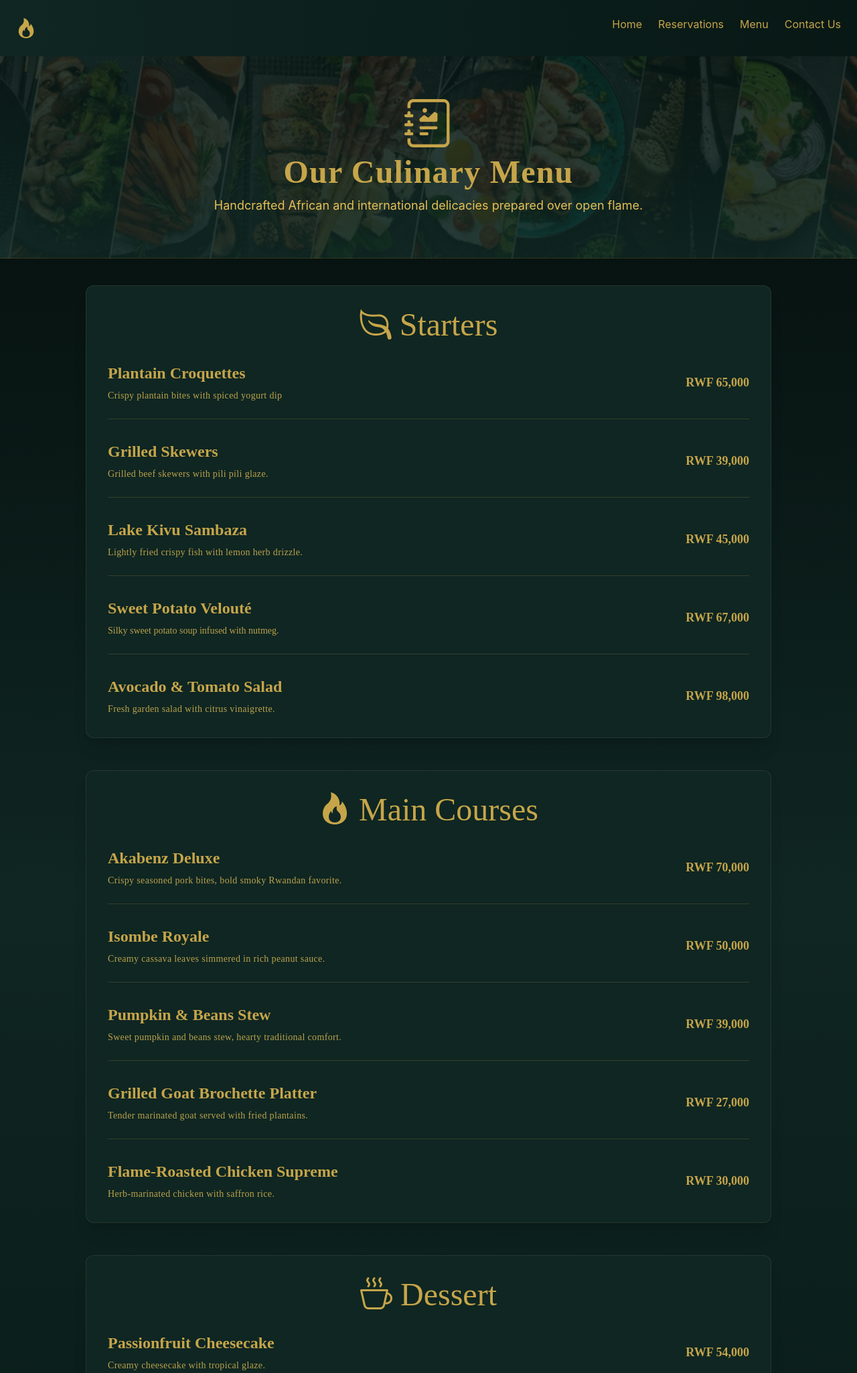
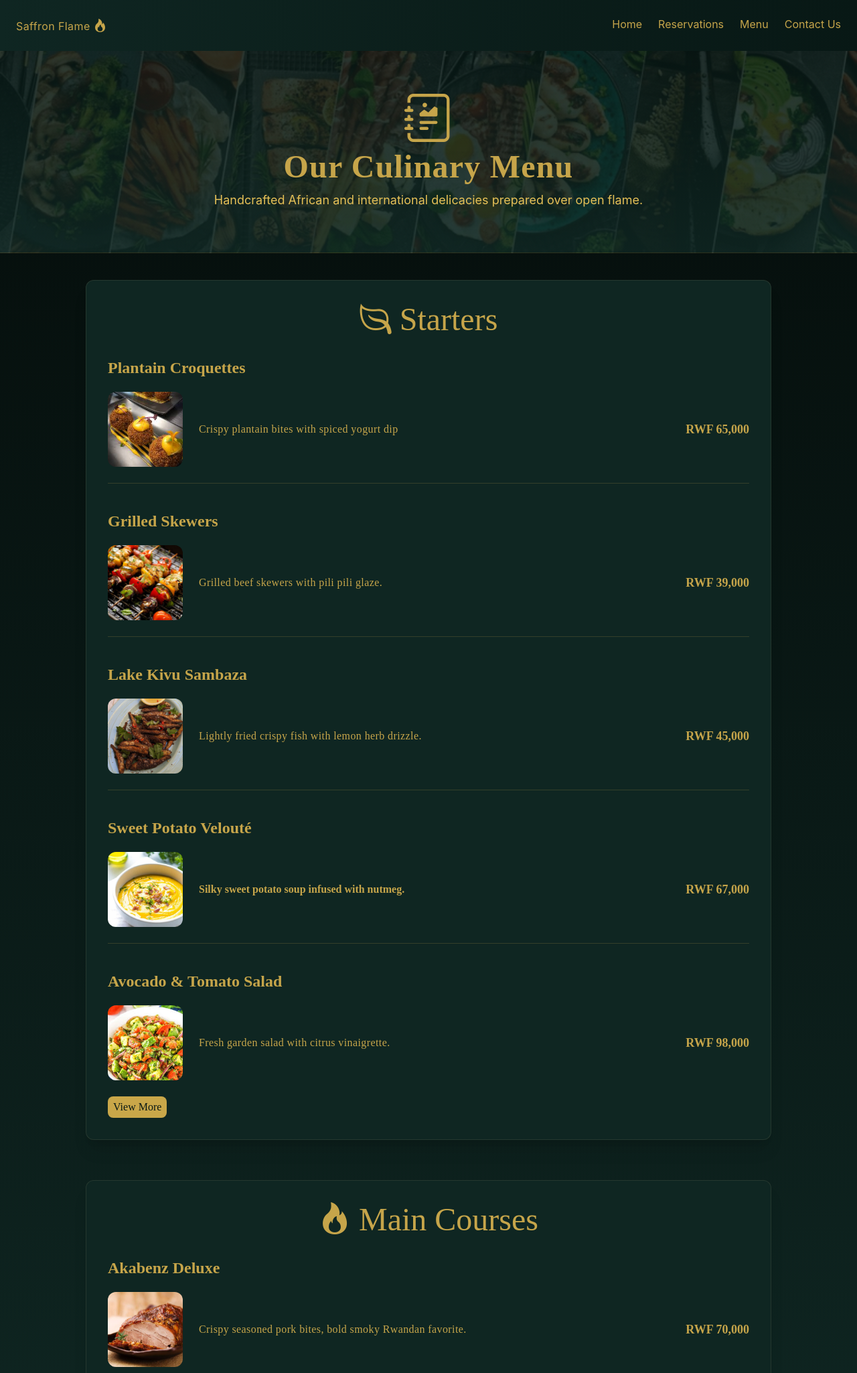
Before and after one commit to linda-ic/Saffron-Flame-Restaurant, a Django app: page /menu/ in a window 1280 px wide. Shown: the top 2050 px of the page at 67% size. Run offline with Django 5.2, Linux system fonts and the light colour scheme.

Commit message:
Added pictures to menu.html and made the meal names links

```diff
--- a/templates/core/menu.html
+++ b/templates/core/menu.html
@@ -17,129 +17,189 @@
         </div>
     </section>
 
-    <!-- STARTERS (CARD 1) -->
-    <div class="bg-[#0F2622] max-w-5xl rounded-xl shadow-xl border border-[#e8d5a0]/10 md:mx-auto mx-4 p-8 font-[PlayfairDisplay] mb-12">
+    <!--  STARTERS  -->
+    <div class="bg-[#0F2622] max-w-5xl rounded-xl shadow-xl border border-[#e8d5a0]/10 md:mx-auto mx-4 p-8 font-[PlayfairDisplay]">
         <h2 class="text-center text-5xl mb-8"><i class="bi bi-leaf"></i> Starters</h2>
         <div>
-            <div class="flex items-center justify-between mb-8 border-b border-[#C6A54A]/20 pb-6">
-                <div>
-                    <h3 class="font-semibold text-2xl mb-2">Plantain Croquettes</h3>
-                    <p class="tracking-wide text-sm text-[#e6c057]/80">Crispy plantain bites with spiced yogurt dip</p>
+            <h3 class="font-semibold text-2xl mb-5">
+                <a href="#" class="hover:underline cursor-pointer text-inherit">Plantain Croquettes</a>
+            </h3>
+            <div class="flex items-center justify-between mb-10 border-b border-[#C6A54A]/20 pb-6">
+                <div class="flex items-center gap-6 flex-col md:flex-row">
+                    <img src="{% static 'images/plantaincr.jpg' %}" alt="PLANTAIN CROQUETTES" class="w-28 h-28 rounded-xl object-cover cursor-pointer">
+                    <p class="tracking-wide">Crispy plantain bites with spiced yogurt dip</p>
                 </div>
                 <p class="text-lg font-semibold">RWF 65,000</p>
             </div>
-            <div class="flex items-center justify-between mb-8 border-b border-[#C6A54A]/20 pb-6">
-                <div>
-                    <h3 class="font-semibold text-2xl mb-2">Grilled Skewers</h3>
-                    <p class="tracking-wide text-sm text-[#e6c057]/80">Grilled beef skewers with pili pili glaze.</p>
+
+            <h3 class="font-semibold text-2xl mb-5 mt-5">
+                <a href="#" class="hover:underline cursor-pointer text-inherit">Grilled Skewers</a>
+            </h3>
+            <div class="flex items-center justify-between mb-10 border-b border-[#C6A54A]/20 pb-6">
+                <div class="flex items-center gap-6 flex-col md:flex-row">
+                    <img src="{% static 'images/grilled-skewers.jpg' %}" alt="GRILLED SKEWERS" class="w-28 h-28 rounded-xl object-cover cursor-pointer">
+                    <p class="tracking-wide">Grilled beef skewers with pili pili glaze.</p>
                 </div>
                 <p class="text-lg font-semibold">RWF 39,000</p>
             </div>
-            <div class="flex items-center justify-between mb-8 border-b border-[#C6A54A]/20 pb-6">
-                <div>
-                    <h3 class="font-semibold text-2xl mb-2">Lake Kivu Sambaza</h3>
-                    <p class="tracking-wide text-sm text-[#e6c057]/80">Lightly fried crispy fish with lemon herb drizzle.</p>
+
+            <h3 class="font-semibold text-2xl mb-5 mt-5">
+                <a href="#" class="hover:underline cursor-pointer text-inherit">Lake Kivu Sambaza</a>
+            </h3>
+            <div class="flex items-center justify-between mb-10 border-b border-[#C6A54A]/20 pb-6">
+                <div class="flex items-center gap-6 flex-col md:flex-row">
+                    <img src="{% static 'images/sambaza.jpg' %}" alt="FRIED SAMBAZA" class="w-28 h-28 rounded-xl object-cover cursor-pointer">
+                    <p class="tracking-wide">Lightly fried crispy fish with lemon herb drizzle.</p>
                 </div>
                 <p class="text-lg font-semibold">RWF 45,000</p>
             </div>
-            <div class="flex items-center justify-between mb-8 border-b border-[#C6A54A]/20 pb-6">
-                <div>
-                    <h3 class="font-semibold text-2xl mb-2">Sweet Potato Velouté</h3>
-                    <p class="text-sm text-[#e6c057]/80">Silky sweet potato soup infused with nutmeg.</p>
+
+            <h3 class="font-semibold text-2xl mb-5 mt-5">
+                <a href="#" class="hover:underline cursor-pointer text-inherit">Sweet Potato Velouté</a>
+            </h3>
+            <div class="flex items-center justify-between mb-10 border-b border-[#C6A54A]/20 pb-6">
+                <div class="flex items-center gap-6 flex-col md:flex-row">
+                    <img src="{% static 'images/sweet-potato.jpg' %}" alt="SWEET POTATO VELOUTE" class="w-28 h-28 rounded-xl object-cover cursor-pointer">
+                    <p class="font-semibold">Silky sweet potato soup infused with nutmeg.</p>
                 </div>
                 <p class="text-lg font-semibold">RWF 67,000</p>
             </div>
+
+            <h3 class="font-semibold text-2xl mb-5 mt-5">
+                <a href="#" class="hover:underline cursor-pointer text-inherit">Avocado & Tomato Salad</a>
+            </h3>
             <div class="flex items-center justify-between">
-                <div>
-                    <h3 class="font-semibold text-2xl mb-2">Avocado & Tomato Salad</h3>
-                    <p class="tracking-wide text-sm text-[#e6c057]/80">Fresh garden salad with citrus vinaigrette.</p>
+                <div class="flex items-center gap-6 flex-col md:flex-row">
+                    <img src="{% static 'images/avocado-salad.jpg' %}" alt="AVOCADO SALAD" class="w-28 h-28 rounded-xl object-cover cursor-pointer">
+                    <p class="tracking-wide">Fresh garden salad with citrus vinaigrette.</p>
                 </div>
                 <p class="text-lg font-semibold">RWF 98,000</p>
             </div>
         </div>
+        <button class="cursor-pointer bg-[#c9a749] text-[#081815] rounded-lg py-1 px-2 mt-6 hover:scale-105 transition"><a href="#">View More</a></button>
     </div>
 
-    <!-- MAIN COURSES (CARD 2) -->
-    <div class="bg-[#0F2622] max-w-5xl rounded-xl shadow-xl border border-[#e8d5a0]/10 md:mx-auto mx-4 p-8 font-[PlayfairDisplay] mb-12">
+    <!-- MAIN COURSES -->
+    <div class="bg-[#0F2622] max-w-5xl rounded-xl shadow-xl border border-[#e8d5a0]/10 md:mx-auto mx-4 p-8 font-[PlayfairDisplay] mt-15 mb-15">
         <h2 class="text-center text-5xl mb-8"><i class="bi bi-fire"></i> Main Courses</h2>
         <div>
-            <div class="flex items-center justify-between mb-8 border-b border-[#C6A54A]/20 pb-6">
-                <div>
-                    <h3 class="font-semibold text-2xl mb-2">Akabenz Deluxe</h3>
-                    <p class="tracking-wide text-sm text-[#e6c057]/80">Crispy seasoned pork bites, bold smoky Rwandan favorite.</p>
+            <h3 class="font-semibold text-2xl mb-5">
+                <a href="#" class="hover:underline cursor-pointer text-inherit">Akabenz Deluxe</a>
+            </h3>
+            <div class="flex items-center justify-between mb-10 border-b border-[#C6A54A]/20 pb-6">
+                <div class="flex items-center gap-6 flex-col md:flex-row">
+                    <img src="{% static 'images/pork.jpg' %}" alt="AKABENZ" class="w-28 h-28 rounded-xl object-cover cursor-pointer">
+                    <p class="tracking-wide">Crispy seasoned pork bites, bold smoky Rwandan favorite.</p>
                 </div>
                 <p class="text-lg font-semibold">RWF 70,000</p>
             </div>
-            <div class="flex items-center justify-between mb-8 border-b border-[#C6A54A]/20 pb-6">
-                <div>
-                    <h3 class="font-semibold text-2xl mb-2">Isombe Royale</h3>
-                    <p class="tracking-wide text-sm text-[#e6c057]/80">Creamy cassava leaves simmered in rich peanut sauce.</p>
+
+            <h3 class="font-semibold text-2xl mb-5 mt-5">
+                <a href="#" class="hover:underline cursor-pointer text-inherit">Isombe Royale</a>
+            </h3>
+            <div class="flex items-center justify-between mb-10 border-b border-[#C6A54A]/20 pb-6">
+                <div class="flex items-center gap-6 flex-col md:flex-row">
+                    <img src="{% static 'images/isombe.jpg' %}" alt="ISOMBE" class="w-28 h-28 rounded-xl object-cover cursor-pointer">
+                    <p class="tracking-wide">Creamy cassava leaves simmered in rich peanut sauce.</p>
                 </div>
                 <p class="text-lg font-semibold">RWF 50,000</p>
             </div>
-            <div class="flex items-center justify-between mb-8 border-b border-[#C6A54A]/20 pb-6">
-                <div>
-                    <h3 class="font-semibold text-2xl mb-2">Pumpkin & Beans Stew</h3>
-                    <p class="tracking-wide text-sm text-[#e6c057]/80">Sweet pumpkin and beans stew, hearty traditional comfort.</p>
+
+            <h3 class="font-semibold text-2xl mb-5 mt-5">
+                <a href="#" class="hover:underline cursor-pointer text-inherit">Pumpkin & Beans Stew</a>
+            </h3>
+            <div class="flex items-center justify-between mb-10 border-b border-[#C6A54A]/20 pb-6">
+                <div class="flex items-center gap-6 flex-col md:flex-row">
+                    <img src="{% static 'images/pumpkin-stew.jpg' %}" alt="PUMPKIN STEW" class="w-28 h-28 rounded-xl object-cover cursor-pointer">
+                    <p class="tracking-wide">Sweet pumpkin and beans stew, hearty traditional comfort.</p>
                 </div>
                 <p class="text-lg font-semibold">RWF 39,000</p>
             </div>
-            <div class="flex items-center justify-between mb-8 border-b border-[#C6A54A]/20 pb-6">
-                <div>
-                    <h3 class="font-semibold text-2xl mb-2">Grilled Goat Brochette Platter</h3>
-                    <p class="tracking-wide text-sm text-[#e6c057]/80">Tender marinated goat served with fried plantains.</p>
+
+            <h3 class="font-semibold text-2xl mb-5 mt-5">
+                <a href="#" class="hover:underline cursor-pointer text-inherit">Grilled Goat Brochette Platter</a>
+            </h3>
+            <div class="flex items-center justify-between mb-10 border-b border-[#C6A54A]/20 pb-6">
+                <div class="flex items-center gap-6 flex-col md:flex-row">
+                    <img src="{% static 'images/grilled-goat.jpg' %}" alt="GOAT BROUCHETTE" class="w-28 h-28 rounded-xl object-cover cursor-pointer">
+                    <p class="tracking-wide">Tender marinated goat served with fried plantains.</p>
                 </div>
                 <p class="text-lg font-semibold">RWF 27,000</p>
             </div>
+
+            <h3 class="font-semibold text-2xl mb-5 mt-5">
+                <a href="#" class="hover:underline cursor-pointer text-inherit">Flame-Roasted Chicken Supreme</a>
+            </h3>
             <div class="flex items-center justify-between">
-                <div>
-                    <h3 class="font-semibold text-2xl mb-2">Flame-Roasted Chicken Supreme</h3>
-                    <p class="tracking-wide text-sm text-[#e6c057]/80">Herb-marinated chicken with saffron rice.</p>
+                <div class="flex items-center gap-6 flex-col md:flex-row">
+                    <img src="{% static 'images/roast-chicken.jpg' %}" alt="ROAST CHICKEN" class="w-28 h-28 rounded-xl object-cover cursor-pointer">
+                    <p class="tracking-wide">Herb-marinated chicken with saffron rice.</p>
                 </div>
                 <p class="text-lg font-semibold">RWF 30,000</p>
             </div>
         </div>
+        <button class="cursor-pointer bg-[#c9a749] text-[#081815] rounded-lg py-1 px-2 mt-6 hover:scale-105 transition"><a href="#">View More</a></button>
     </div>
 
-    <!-- DESSERTS (CARD 3) -->
-    <div class="bg-[#0F2622] max-w-5xl rounded-xl shadow-xl border border-[#e8d5a0]/10 md:mx-auto mx-4 p-8 font-[PlayfairDisplay] mb-12">
+    <!-- DESSERTS -->
+    <div class="bg-[#0F2622] max-w-5xl rounded-xl shadow-xl border border-[#e8d5a0]/10 md:mx-auto mx-4 p-8 font-[PlayfairDisplay]">
         <h2 class="text-center text-5xl mb-8"><i class="bi bi-cup-hot"></i> Dessert</h2>
         <div>
-            <div class="flex items-center justify-between mb-8 border-b border-[#C6A54A]/20 pb-6">
-                <div>
-                    <h3 class="font-semibold text-2xl mb-2">Passionfruit Cheesecake</h3>
-                    <p class="tracking-wide text-sm text-[#e6c057]/80">Creamy cheesecake with tropical glaze.</p>
+            <h3 class="font-semibold text-2xl mb-5">
+                <a href="#" class="hover:underline cursor-pointer text-inherit">Passionfruit Cheesecake</a>
+            </h3>
+            <div class="flex items-center justify-between mb-10 border-b border-[#C6A54A]/20 pb-6">
+                <div class="flex items-center gap-6 flex-col md:flex-row">
+                    <img src="{% static 'images/cheesecake.jpg' %}" alt="PASSIONFRUIT CHEESECAKE" class="w-28 h-28 rounded-xl object-cover cursor-pointer">
+                    <p class="tracking-wide">Creamy cheesecake with tropical glaze.</p>
                 </div>
                 <p class="text-lg font-semibold">RWF 54,000</p>
             </div>
-            <div class="flex items-center justify-between mb-8 border-b border-[#C6A54A]/20 pb-6">
-                <div>
-                    <h3 class="font-semibold text-2xl mb-2">Rwandan Coffee Mousse</h3>
-                    <p class="tracking-wide text-sm text-[#e6c057]/80">Silky mousse infused with local Arabica beans.</p>
+
+            <h3 class="font-semibold text-2xl mb-5 mt-5">
+                <a href="#" class="hover:underline cursor-pointer text-inherit">Rwandan Coffee Mousse</a>
+            </h3>
+            <div class="flex items-center justify-between mb-10 border-b border-[#C6A54A]/20 pb-6">
+                <div class="flex items-center gap-6 flex-col md:flex-row">
+                    <img src="{% static 'images/coffee-mousse.jpg' %}" alt="COFFEE MOUSSE" class="w-28 h-28 rounded-xl object-cover cursor-pointer">
+                    <p class="tracking-wide">Silky mousse infused with local Arabica beans.</p>
                 </div>
                 <p class="text-lg font-semibold">RWF 19,000</p>
             </div>
-            <div class="flex items-center justify-between mb-8 border-b border-[#C6A54A]/20 pb-6">
-                <div>
-                    <h3 class="font-semibold text-2xl mb-2">Coconut Mandazi Bites</h3>
-                    <p class="tracking-wide text-sm text-[#e6c057]/80">Light fried dough dusted with vanilla sugar.</p>
+
+            <h3 class="font-semibold text-2xl mb-5 mt-5">
+                <a href="#" class="hover:underline cursor-pointer text-inherit">Coconut Mandazi Bites</a>
+            </h3>
+            <div class="flex items-center justify-between mb-10 border-b border-[#C6A54A]/20 pb-6">
+                <div class="flex items-center gap-6 flex-col md:flex-row">
+                    <img src="{% static 'images/coconut-bites.jpg' %}" alt="COCONUT MANDAZI BITES" class="w-28 h-28 rounded-xl object-cover cursor-pointer">
+                    <p class="tracking-wide">Light fried dough dusted with vanilla sugar.</p>
                 </div>
                 <p class="text-lg font-semibold">RWF 20,000</p>
             </div>
-            <div class="flex items-center justify-between mb-8 border-b border-[#C6A54A]/20 pb-6">
-                <div>
-                    <h3 class="font-semibold text-2xl mb-2">Caramelized Pineapple Tart</h3>
-                    <p class="tracking-wide text-sm text-[#e6c057]/80">Warm pineapple with buttery pastry crust.</p>
+
+            <h3 class="font-semibold text-2xl mb-5 mt-5">
+                <a href="#" class="hover:underline cursor-pointer text-inherit">Caramelized Pineapple Tart</a>
+            </h3>
+            <div class="flex items-center justify-between mb-10 border-b border-[#C6A54A]/20 pb-6">
+                <div class="flex items-center gap-6 flex-col md:flex-row">
+                    <img src="{% static 'images/tart.jpg' %}" alt="Caramelized Pineapple Tart" class="w-28 h-28 rounded-xl object-cover cursor-pointer">
+                    <p class="tracking-wide">Warm pineapple with buttery pastry crust.</p>
                 </div>
                 <p class="text-lg font-semibold">RWF 30,000</p>
             </div>
+
+            <h3 class="font-semibold text-2xl mb-5 mt-5">
+                <a href="#" class="hover:underline cursor-pointer text-inherit">Vanilla Bean Crème Brûlée</a>
+            </h3>
             <div class="flex items-center justify-between">
-                <div>
-                    <h3 class="font-semibold text-2xl mb-2">Vanilla Bean Crème Brûlée</h3>
-                    <p class="tracking-wide text-sm text-[#e6c057]/80">Classic custard topped with golden sugar crust.</p>
+                <div class="flex items-center gap-6 flex-col md:flex-row">
+                    <img src="{% static 'images/creme-brulee.jpg' %}" alt="CREME BRULEE" class="w-28 h-28 rounded-xl object-cover cursor-pointer">
+                    <p class="tracking-wide">Classic custard topped with golden sugar crust.</p>
                 </div>
                 <p class="text-lg font-semibold">RWF 10,000</p>
             </div>
+            <button class="cursor-pointer bg-[#c9a749] text-[#081815] rounded-lg py-1 px-2 mt-6 hover:scale-105 transition"><a href="#">View More</a></button>
         </div>
     </div>
 {% endblock %}
--- a/templates/core/partials/navbar.html
+++ b/templates/core/partials/navbar.html
@@ -1,6 +1,6 @@
 
 <nav class="flex justify-between py-6 px-6 bg-gradient-to-r from-[#0F2622] to-[#081815]">
-    <a href="{% url 'home' %}"><i class="bi bi-fire text-3xl"></i></a>
+    <a href="{% url 'home' %}" class="tracking-wide">Saffron Flame <i class="bi bi-fire text-xl"></i></a>
     <ul class="flex space-x-6">
         <li><a href="{% url 'home' %}">Home</a></li>
         <li><a href="{% url 'reservation' %}">Reservations</a></li>
```
Also changed, not shown: core/static/images/avocado-salad.jpg (added), core/static/images/cheesecake.jpg (added), core/static/images/coconut-bites.jpg (added), core/static/images/coffee-mousse.jpg (added), core/static/images/creme-brulee.jpg (added), core/static/images/grilled-goat.jpg (added), core/static/images/grilled-skewers.jpg (added), core/static/images/plantaincr.jpg (added), core/static/images/roast-chicken.jpg (added), core/static/images/sambaza.jpg (added), core/static/images/sweet-potato.jpg (added), core/static/images/tart.jpg (added).
